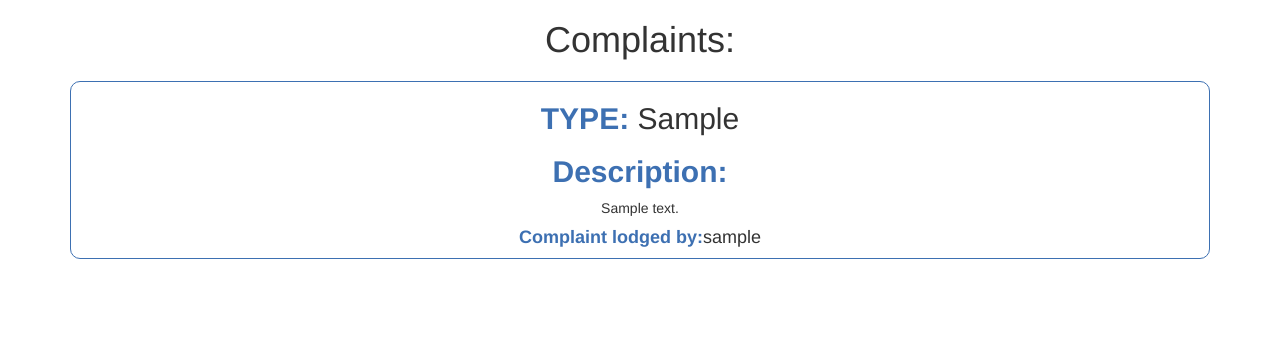
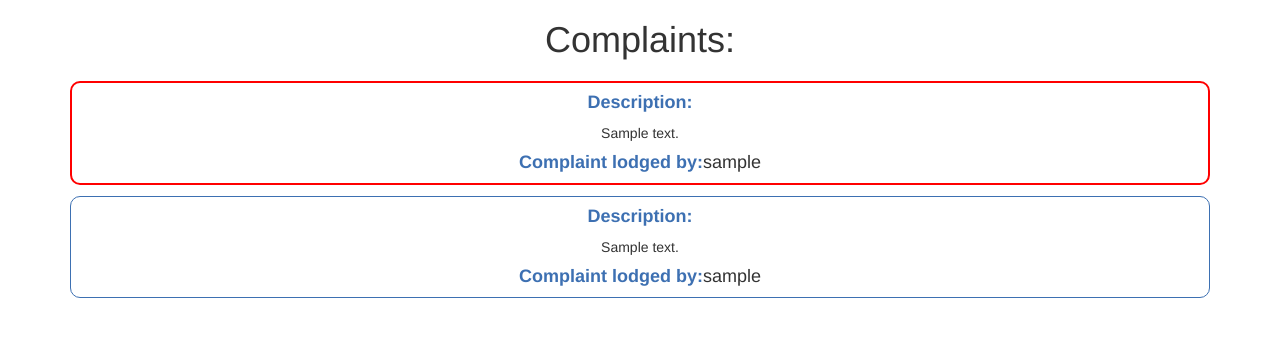
Before and after one commit to sethinitin4/customercare_IBM, a Django app: template app/templates/app/employeeview.html in a window 1280 px wide. Shown: the part 48-385 px from the top of the page. Run offline with Django 3.2, Linux system fonts and the light colour scheme; tables that the repository leaves empty hold one stand-in row (values such as "Sample post"); the template is opened without the code that fills it: values that come from a table or form of the project are taken from there, most other values are stand-ins (such as "Sample title", 1, 10 or a date in 2020); some libraries are stand-ins or nearby versions.

Commit message:
Final Commitgit add app/views.py

```diff
--- a/app/problem2.json
+++ b/app/problem2.json
@@ -8,7 +8,7 @@
         "full_name": "Share",
         "range": {
           "low": 0,
-          "high": 10
+          "high": 100
         },
         "format": "number:2"
       },
--- a/app/templates/app/employeeview.html
+++ b/app/templates/app/employeeview.html
@@ -29,12 +29,18 @@
 </header>
     <h1 style="text-align:center">Complaints:</h1>
 <div class="view-complaint-container container">
-    {%for complaint in complaints%}
+    {%for complaint in complaints_red%}
+        <div class="view-complaint-sub-container" style="border:solid 2px red">
+            <h4><span class="turn-blue">Description:</span></h4>
+            <p>{{complaint.complaint.description}}</p>
+            <h4><span class="turn-blue">Complaint lodged by:</span>{{complaint.complaint.user.username}}</h4>
+        </div>
+    {%endfor%}
+    {%for complaint in complaints_blue%}
         <div class="view-complaint-sub-container">
-            <h2><span class="turn-blue">TYPE:</span> {{complaint.type}}</h2>
-            <h2><span class="turn-blue">Description:</span></h2>
-            <p>{{complaint.description}}</p>
-            <h4><span class="turn-blue">Complaint lodged by:</span>{{complaint.user.username}}</h4>
+            <h4><span class="turn-blue">Description:</span></h4>
+            <p>{{complaint.complaint.description}}</p>
+            <h4><span class="turn-blue">Complaint lodged by:</span>{{complaint.complaint.user.username}}</h4>
         </div>
     {%endfor%}
 </div>
```
Also changed, not shown: app/views.py (+15 -3 lines).
